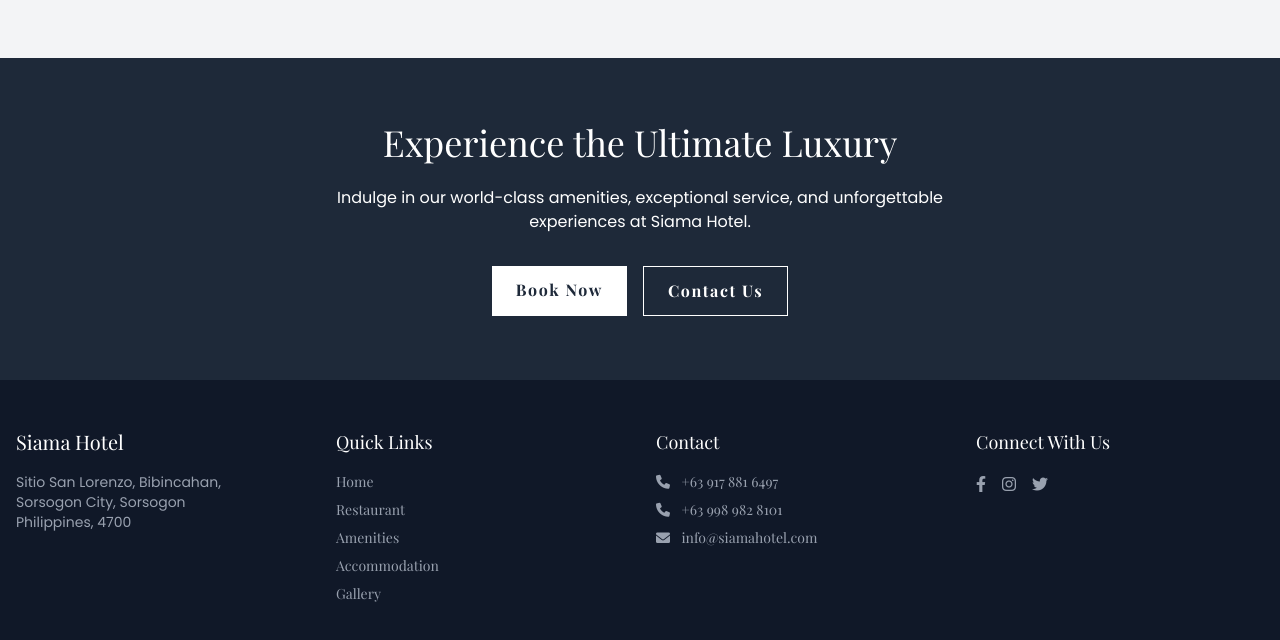
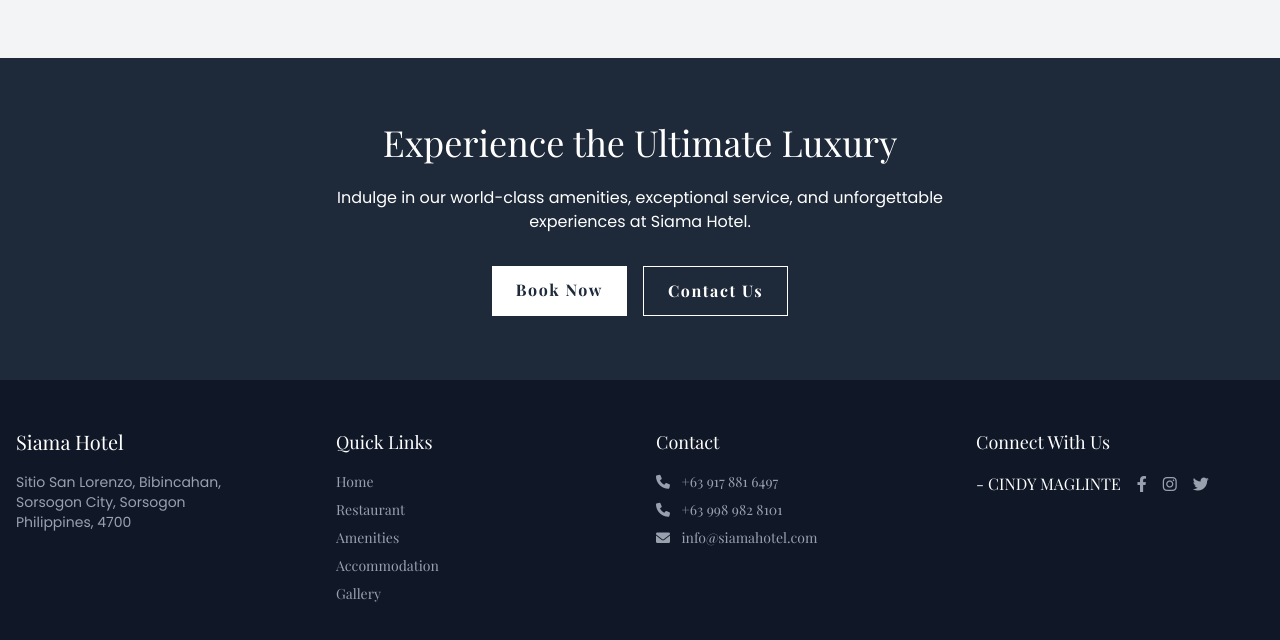
Before and after one commit to cinDev-master/webTech_siama, a website: page src/Restaurant.html in a window 1280 px wide. Shown: the part 1840-2480 px from the top of the page. Drawn offline with nearby package versions, Linux system fonts and the light colour scheme; some icons are missing.

Commit message:
Update Restaurant.html

```diff
--- a/src/Restaurant.html
+++ b/src/Restaurant.html
@@ -203,7 +203,7 @@
     </section>
 
     <!-- Footer -->
-    <footer class="bg-gray-900 text-white py-8 sm:py-12 fade-in">
+    <footer class="bg-gray-900 text-white py-8 sm:py-12">
         <div class="container mx-auto px-4">
             <div class="grid grid-cols-1 sm:grid-cols-2 md:grid-cols-4 gap-6 sm:gap-8">
                 <div>
@@ -213,7 +213,7 @@
                 <div>
                     <h3 class="text-base sm:text-lg font-light mb-4">Quick Links</h3>
                     <ul class="space-y-2 text-gray-400 text-xs sm:text-sm">
-                        <li><a href="../index.html" class="hover:text-white transition">Home</a></li>
+                        <li><a href="index.html" class="hover:text-white transition">Home</a></li>
                         <li><a href="Restaurant.html" class="hover:text-white transition">Restaurant</a></li>
                         <li><a href="Amenities.html" class="hover:text-white transition">Amenities</a></li>
                         <li><a href="Accomadation.html" class="hover:text-white transition">Accommodation</a></li>
@@ -231,6 +231,7 @@
                 <div>
                     <h3 class="text-base sm:text-lg font-light mb-4">Connect With Us</h3>
                     <div class="flex space-x-4">
+                        <span>- CINDY MAGLINTE</span>
                         <a href="#" class="text-gray-400 hover:text-white transition"><i class="fab fa-facebook-f"></i></a>
                         <a href="#" class="text-gray-400 hover:text-white transition"><i class="fab fa-instagram"></i></a>
                         <a href="#" class="text-gray-400 hover:text-white transition"><i class="fab fa-twitter"></i></a>
```
